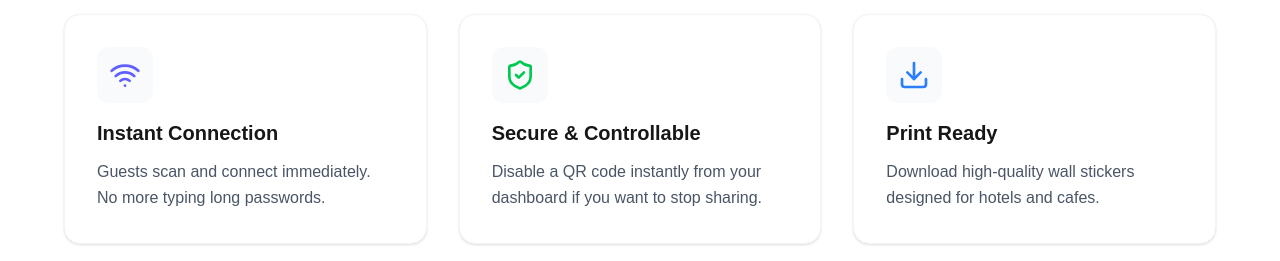
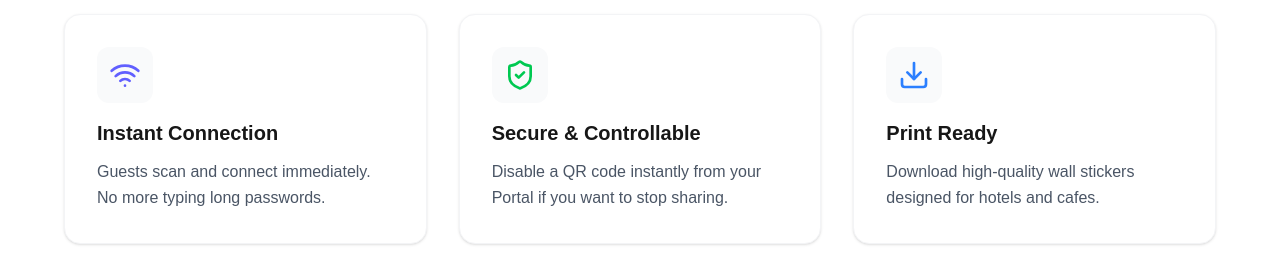
Before and after one commit to Ramalj/PremiumConnector, a Next.js app in the folder frontend/: page /tools/wifi-qr in a window 1280 px wide. Shown: the part 1100-1361 px from the top of the page. Built offline with nearby package versions, Linux system fonts and the light colour scheme; no server answers.

Commit message:
dashboard keyword removed

```diff
--- a/frontend/src/app/tools/wifi-qr/page.tsx
+++ b/frontend/src/app/tools/wifi-qr/page.tsx
@@ -20,7 +20,7 @@ export interface WiFiQR {
     created_at: string;
 }
 
-export default function Dashboard() {
+export default function WifiQrTool() {
     const router = useRouter();
     const [qrs, setQrs] = useState<WiFiQR[]>([]);
     const [loading, setLoading] = useState(true);
--- a/frontend/src/components/HomeFeatures.tsx
+++ b/frontend/src/components/HomeFeatures.tsx
@@ -14,7 +14,7 @@ export default function HomeFeatures() {
             <FeatureCard
                 icon={<ShieldCheck className="w-8 h-8 text-green-500" />}
                 title="Secure & Controllable"
-                description="Disable a QR code instantly from your dashboard if you want to stop sharing."
+                description="Disable a QR code instantly from your Portal if you want to stop sharing."
             />
             <FeatureCard
                 icon={<Download className="w-8 h-8 text-blue-500" />}
--- a/frontend/src/components/tools/wifi/WiFiCard.tsx
+++ b/frontend/src/components/tools/wifi/WiFiCard.tsx
@@ -30,7 +30,7 @@ export default function WiFiCard({ qr, onUpdate, onEdit }: Props) {
         }
     };
 
-    const connectUrl = `${window.location.origin}/tools/wifi/connect/${qr.id}`;
+    const connectUrl = `${window.location.origin}/tools/wifi-qr/connect/${qr.id}`;
 
     return (
         <>
```
